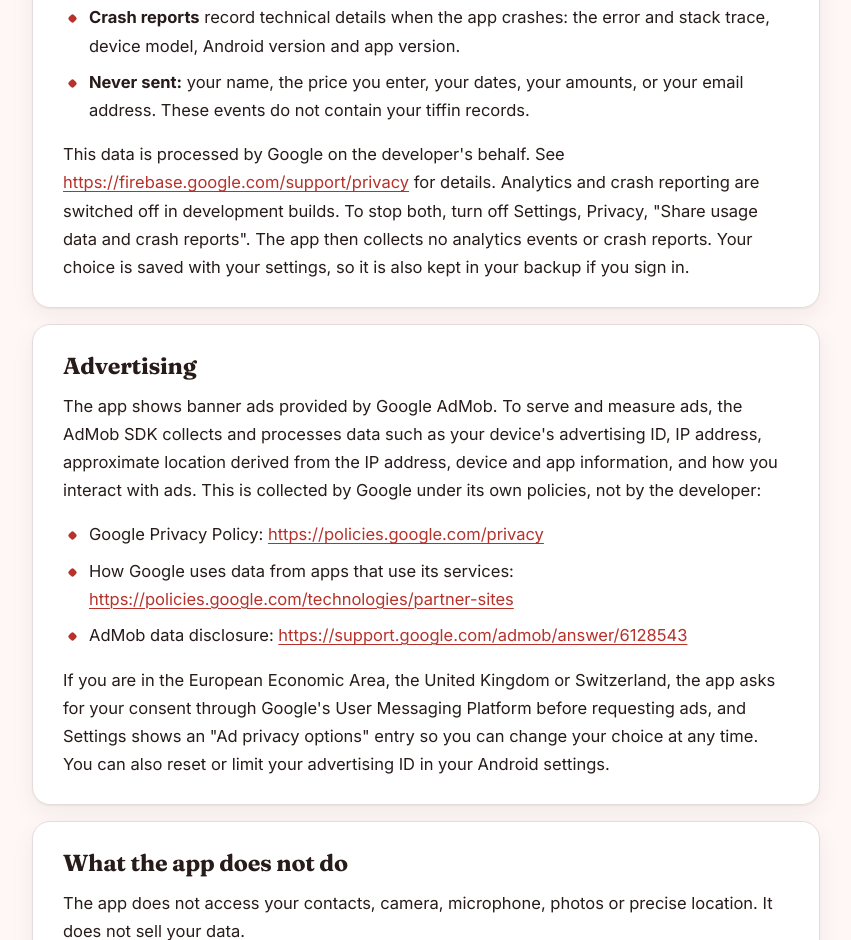
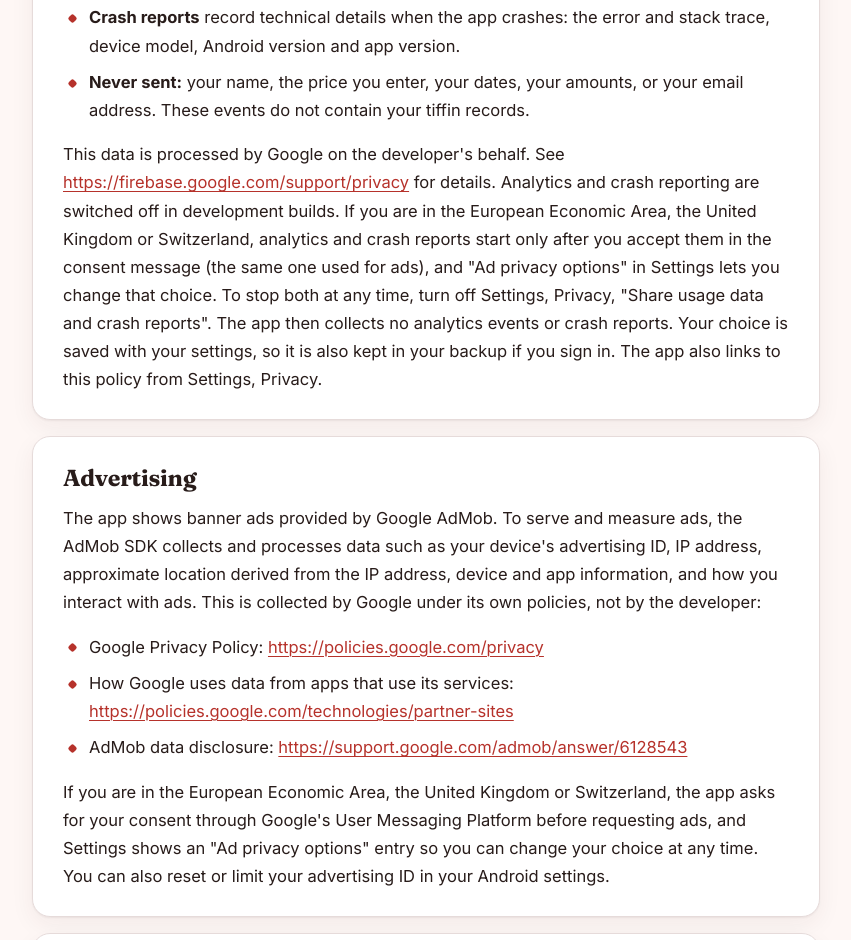
Before and after one commit to luciferr2001/dabba-diary-privacy, a plain HTML site: page PRIVACY_POLICY.html in a window 1280 px wide. Shown: the part 1813-2753 px from the top of the page, without its empty margins (354-1205 px from the left). Drawn offline with Linux system fonts and the light colour scheme.

Commit message:
Privacy policy: consent before analytics in EEA/UK/CH, in-app policy link

```diff
--- a/PRIVACY_POLICY.html
+++ b/PRIVACY_POLICY.html
@@ -108,7 +108,7 @@
 <li><strong>Crash reports</strong> record technical details when the app crashes: the error and stack trace, device model, Android version and app version.</li>
 <li><strong>Never sent:</strong> your name, the price you enter, your dates, your amounts, or your email address. These events do not contain your tiffin records.</li>
 </ul>
-<p>This data is processed by Google on the developer&#39;s behalf. See <a href="https://firebase.google.com/support/privacy">https://firebase.google.com/support/privacy</a> for details. Analytics and crash reporting are switched off in development builds. To stop both, turn off Settings, Privacy, &quot;Share usage data and crash reports&quot;. The app then collects no analytics events or crash reports. Your choice is saved with your settings, so it is also kept in your backup if you sign in.</p>
+<p>This data is processed by Google on the developer&#39;s behalf. See <a href="https://firebase.google.com/support/privacy">https://firebase.google.com/support/privacy</a> for details. Analytics and crash reporting are switched off in development builds. If you are in the European Economic Area, the United Kingdom or Switzerland, analytics and crash reports start only after you accept them in the consent message (the same one used for ads), and &quot;Ad privacy options&quot; in Settings lets you change that choice. To stop both at any time, turn off Settings, Privacy, &quot;Share usage data and crash reports&quot;. The app then collects no analytics events or crash reports. Your choice is saved with your settings, so it is also kept in your backup if you sign in. The app also links to this policy from Settings, Privacy.</p>
 </section>
 <section class="card" id="s5"><h2>Advertising</h2><p>The app shows banner ads provided by Google AdMob. To serve and measure ads, the AdMob SDK collects and processes data such as your device&#39;s advertising ID, IP address, approximate location derived from the IP address, device and app information, and how you interact with ads. This is collected by Google under its own policies, not by the developer:</p>
 <ul>
```
Also changed, not shown: 1 other file.
